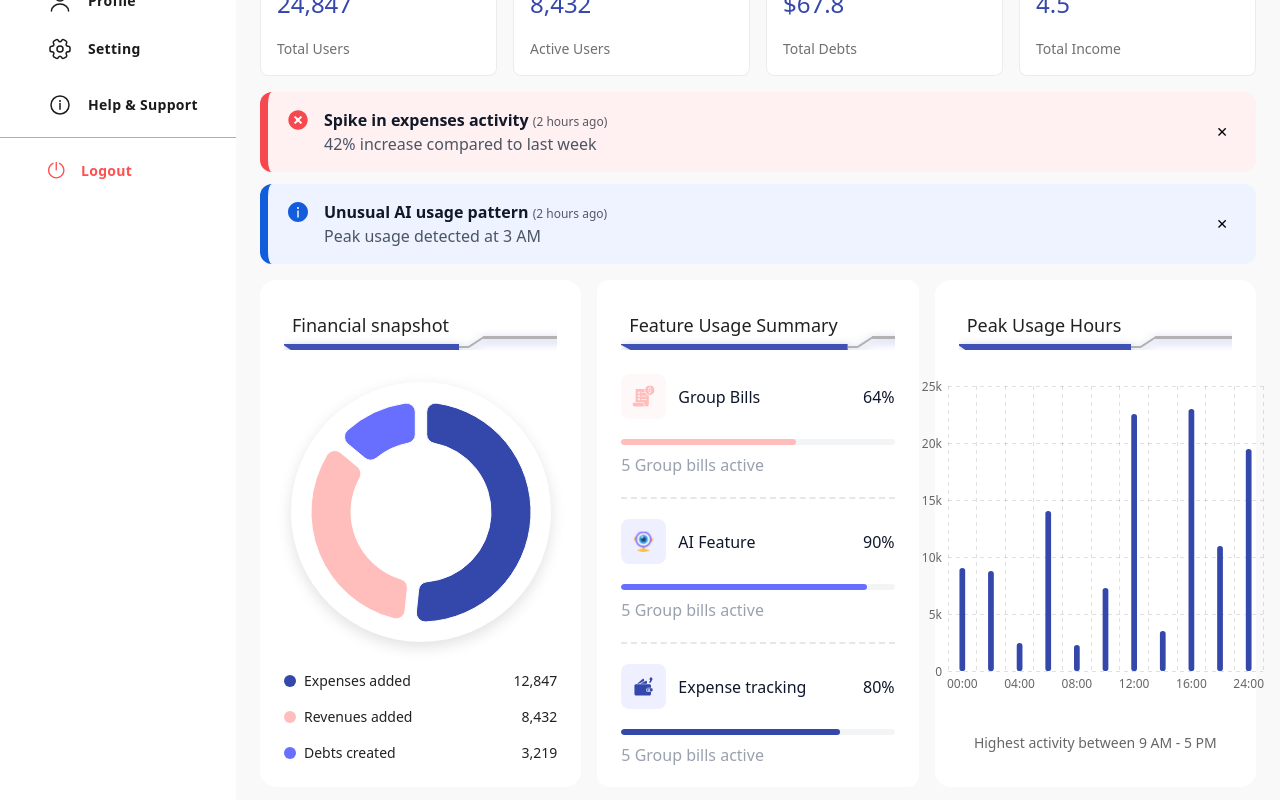
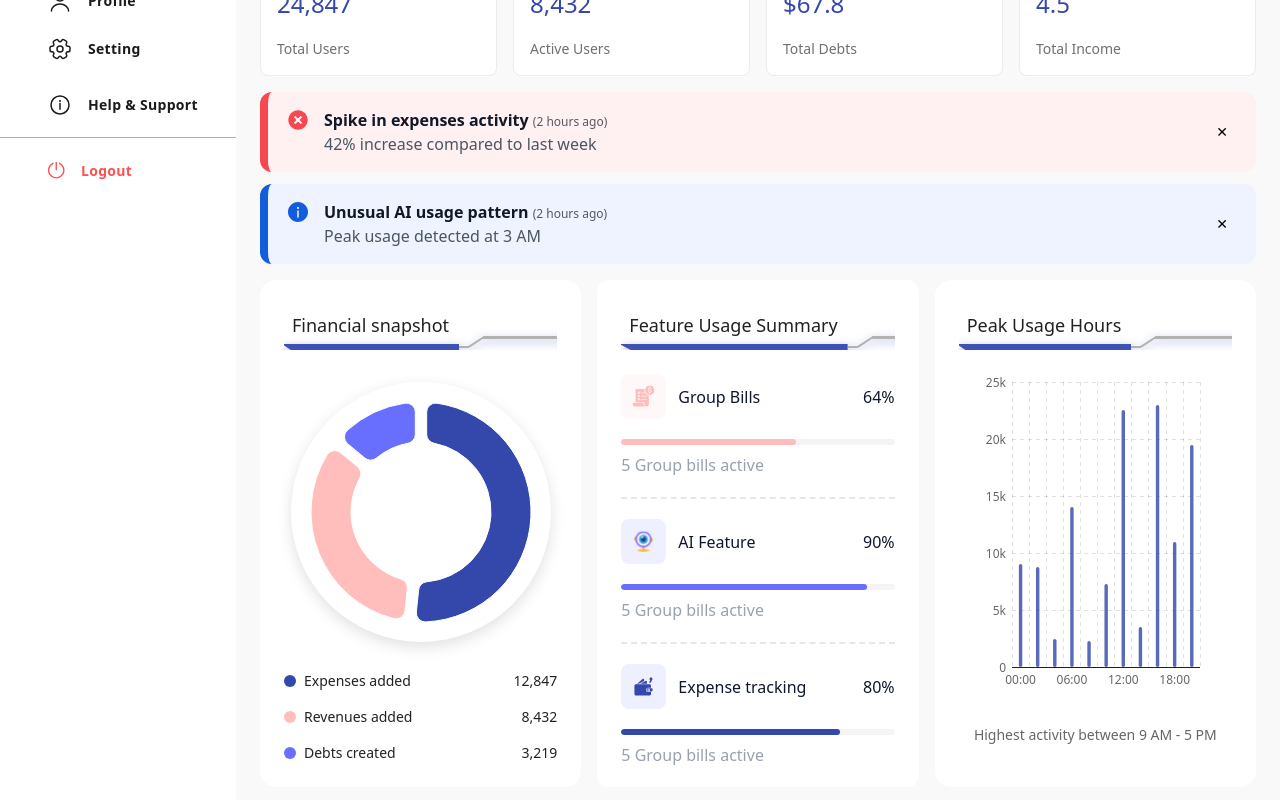
Before and after one commit to Seraj-Omar/Personal-Finance-and-Bill-Splitting-Assistant, a Next.js app: page /dashboard in a window 1280 px wide. Shown: the part 288-1088 px from the top of the page. Built offline with nearby package versions, Linux system fonts and the light colour scheme.

Commit message:
responsive width

```diff
--- a/src/components/dashboard/home/PeakUsageHours.tsx
+++ b/src/components/dashboard/home/PeakUsageHours.tsx
@@ -1,4 +1,5 @@
 "use client";
+import React, { useEffect, useRef, useState } from "react";
 import { Typography, Box } from "@mui/material";
 import { BarChart } from "@mui/x-charts/BarChart";
 import DashboardTitle from "./DashboardTitle";
@@ -8,14 +9,11 @@ const hours = [
 "10:00","12:00","14:00","16:00","18:00","24:00",
 ];
 
-const data = [
-9000, 8800, 2500, 14000, 2300,
-7300, 22500, 3500, 23000, 11000, 19500,
-];
+const data = [9000, 8800, 2500, 14000, 2300, 7300, 22500, 3500, 23000, 11000, 19500];
 
 const mostActiveHours = "9 AM - 5 PM";
 
-// Custom bar shape: flat top, rounded bottom corners
+// Custom bar shape: rounded both ends
 type BottomRoundedBarProps = {
     x: number;
     xOrigin: number;
@@ -77,13 +75,42 @@ const BottomRoundedBar = (props: BottomRoundedBarProps) => {
 };
 
 export default function PeakUsageHours() {
+    const containerRef = useRef<HTMLDivElement | null>(null);
+    const [width, setWidth] = useState(0);
+
+    useEffect(() => {
+        if (!containerRef.current) return;
+
+        const element = containerRef.current;
+
+        const updateWidth = () => {
+            const newWidth = element.getBoundingClientRect().width;
+            if (newWidth > 0) {
+                setWidth(newWidth);
+            }
+        };
+
+        updateWidth();
+
+        const resizeObserver = new ResizeObserver(() => {
+            updateWidth();
+        });
+
+        resizeObserver.observe(element);
+
+        return () => {
+            resizeObserver.disconnect();
+        };
+    }, []);
+
     return (
-        <Box className="flex flex-col h-full bg-[#ffffff] w-full justify-start items-center gap-4 p-6 rounded-2xl">
+        <Box className="flex flex-col h-full bg-[#ffffff] w-full justify-start items-center gap-3 p-6 rounded-2xl">
             <DashboardTitle title="Peak Usage Hours" />
 
-            <Box className="w-full flex items-center justify-center mr-6">
+            <Box ref={containerRef} className="w-full flex items-center justify-center mr-6">
+                {width > 0 && (
                     <BarChart
-                    width={400}
+                        width={width}
                         height={350}
                     xAxis={[
                         {
@@ -96,7 +123,6 @@ export default function PeakUsageHours() {
                                 fill: "#666",
                             },
                             disableTicks: true,
-                            disableLine: true,
                         },
                     ]}
                     yAxis={[
@@ -114,20 +140,18 @@ export default function PeakUsageHours() {
                         series={[
                             {
                                 data,
-                            color: "#3447AA",
+                                color: "#3448aacf",
                             },
                         ]}
                         grid={{ horizontal: true, vertical: true }}
                         sx={{
-                        '& .MuiChartsGrid-line': {
-                            strokeDasharray: '4 4',
-                        },
-                        '& .MuiChartsAxis-line': {
-                            strokeDasharray: '4 4',
+                            "& .MuiChartsGrid-line": {
+                                strokeDasharray: "4 4",
                             },
                         }}
                         slots={{ bar: BottomRoundedBar }}
                     />
+                )}
             </Box>
 
             <Typography
```
Lines whose indentation alone changed are shown as unchanged.
